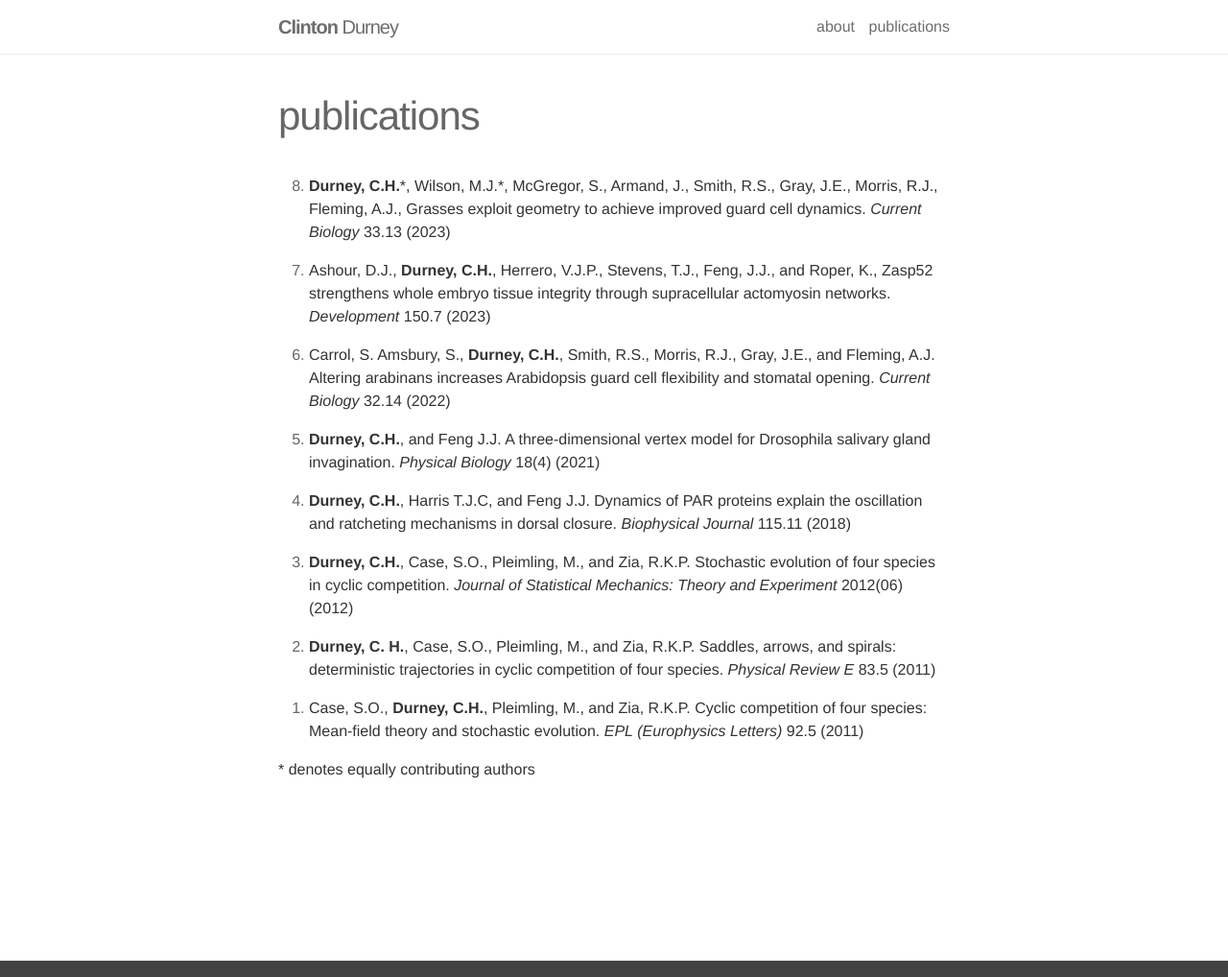
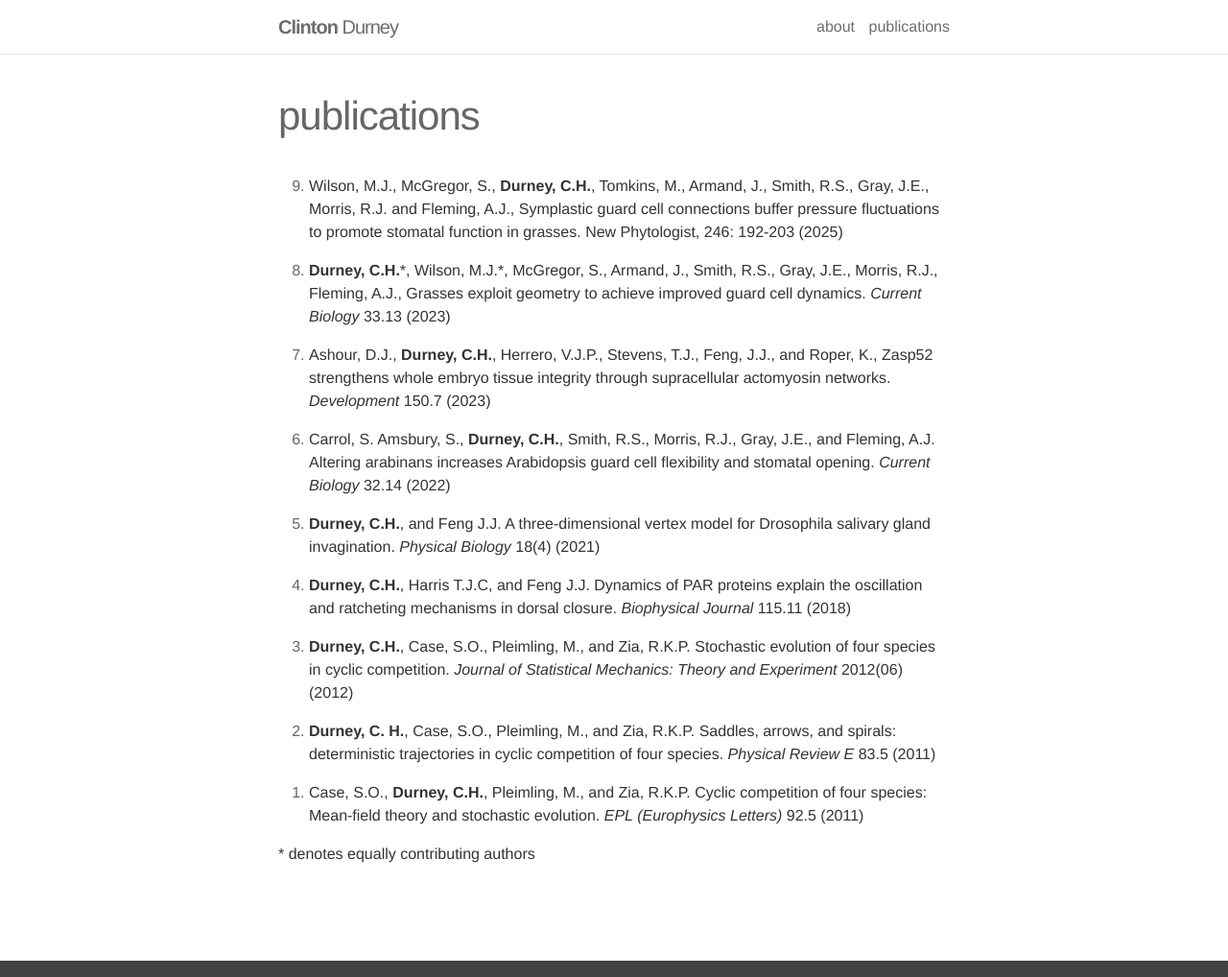
Before and after one commit to clintondurney/clintondurney.github.io, a Jekyll site: the page built from _pages/publications.md, in a window 1280 px wide and 1018 px high. Shown: the whole window at 96% size. Built offline with Jekyll 4.4.1, drawn with Linux system fonts in a browser that asks for light colours; nearby versions of some CDN libraries.

Commit message:
update publications

```diff
--- a/_pages/publications.md
+++ b/_pages/publications.md
@@ -3,6 +3,8 @@ layout: page
 permalink: /publications/
 title: publications
 ---
+
+9. Wilson, M.J., McGregor, S., __Durney, C.H.__, Tomkins, M., Armand, J., Smith, R.S., Gray, J.E., Morris, R.J. and Fleming, A.J., Symplastic guard cell connections buffer pressure fluctuations to promote stomatal function in grasses. New Phytologist, 246: 192-203 (2025)
 
 8. __Durney, C.H.__\*, Wilson, M.J.\*, McGregor, S., Armand, J., Smith, R.S., Gray, J.E., Morris, R.J., Fleming, A.J., Grasses exploit geometry to achieve improved guard cell dynamics. *Current Biology* 33.13 (2023)
 
```
